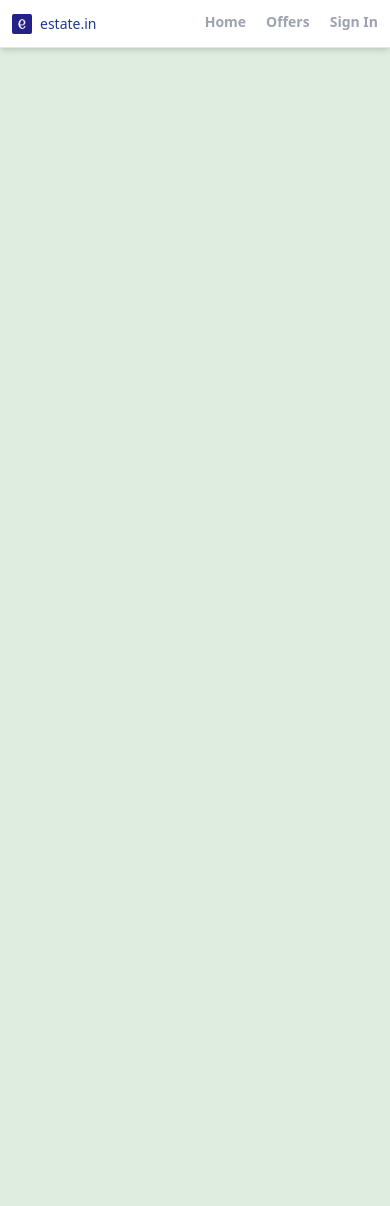
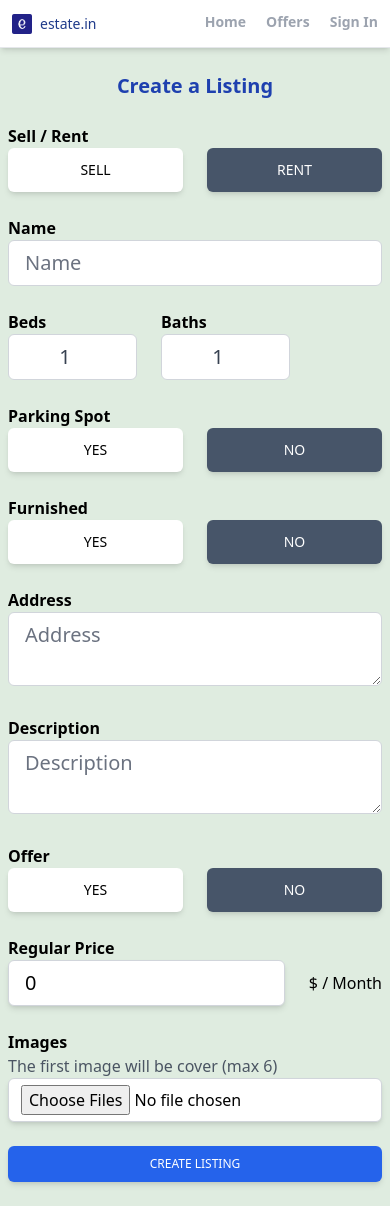
Before and after one commit to 95027/estate.in, a React (Create React App) app: page /create-listing in a window 390 px wide. Before the commit the page ends 844 px from the top, so only its background shows below. Built offline with nearby package versions, Linux system fonts and the light colour scheme; no server answers.

Commit message:
created create listing component UI design

```diff
--- a/src/Routings.js
+++ b/src/Routings.js
@@ -6,6 +6,7 @@ import SignIn from "./pages/SignIn";
 import SignUp from "./pages/SignUp";
 import Offers from "./pages/Offers";
 import PrivateRoute from "./components/PrivateRoute";
+import CreateListing from "./pages/CreateListing";
 
 
 const Routings = () => {
@@ -20,6 +21,7 @@ const Routings = () => {
           <Route path="/sign-in" element={<SignIn/>}/>
           <Route path="/sign-up" element={<SignUp/>}/>
           <Route path="/forgot" element={<ForgotPassword/>}/>
+          <Route path="/create-listing" element={<CreateListing/>}/>
         </Routes>
     </>
   )
--- a/src/components/Header.js
+++ b/src/components/Header.js
@@ -28,7 +28,7 @@ const Header = () => {
     }
 
   return (
-    <div className='bg-white border-b shadow-md sticky top-0 z-40'>
+    <div className='w-full bg-white border-b shadow-md sticky top-0 z-40'>
         <header className='flex justify-between items-center px-3 max-w-6xl mx-auto'>
             <div className='flex items-center cursor-pointer sm:hover:scale-[1.05]' onClick={()=>navigate('/')}>
                 <img src={logo} alt="logo" className='h-5 cursor-pointer sm:h-10 ' />
--- /dev/null
+++ b/src/pages/CreateListing.js
@@ -0,0 +1,104 @@
+import { useState } from 'react';
+
+const CreateListing = () => {
+
+  const [formData, setFormData] = useState({
+    type : "rent",
+    name : "",
+    beds : 1,
+    baths : 1,
+    parking : false,
+    furnished : false,
+    address : "",
+    description : "",
+    offer: false,
+    regularPrice: 0,
+    discountedPrice: 0,
+  })
+
+  const {type, name, beds, baths, parking, furnished, address, description, offer, regularPrice, discountedPrice} = formData;
+
+  const changeFormData = () => {
+
+  }
+
+  return (
+    <main className="max-w-md mx-auto px-2">
+      <h1 className="text-xl md:text-3xl text-center font-bold mt-6 text-blue-800">Create a Listing</h1>
+      <form >
+        <p className="text-base sm:text-lg font-semibold mt-6">Sell / Rent</p>
+        <div className="flex">
+          <button type="button" value={type} id="type" onClick={changeFormData} className={`w-full mr-3 px-7 py-3 font-medium text-sm uppercase shadow-md rounded-md hover:shadow-lg active:shadow-lg transition duration-150 ease-in-out ${type === "rent" ? "bg-white text-black" : "bg-slate-600 text-white"}`}>sell</button>
+          <button type="button" value={type} id="type" onClick={changeFormData} className={`w-full ml-3 px-7 py-3 font-medium text-sm uppercase shadow-md rounded-md hover:shadow-lg active:shadow-lg transition duration-150 ease-in-out ${type === "sale" ? "bg-white text-black" : "bg-slate-600 text-white"}`}>rent</button>
+        </div>
+        <p className="text-base sm:text-lg font-semibold mt-6">Name</p>
+        <input type="text" placeholder="Name" id="name" value={name} onChange={changeFormData} maxLength="32" minLength="8" required className="w-full px-4 py-2 text-xl text-gray-700 rounded-md bg-white border border-gray-300 focus:ring-0 focus:border-2 focus:bg-white focus:border-slate-300" />
+        <div className="flex space-x-6">
+          <div>
+            <p className="text-base sm:text-lg font-semibold mt-6">Beds</p>
+            <input type="number" id="beds" value={beds} onChange={changeFormData} min="1" max="50" required className="w-full px-4 py-2 text-xl text-gray-700 rounded-md bg-white border border-gray-300 focus:ring-0 focus:border-2 focus:bg-white focus:border-slate-300 mb-6 text-center" />
+          </div>
+          <div>
+            <p className="text-base sm:text-lg font-semibold mt-6">Baths</p>
+            <input type="number" id="baths" value={baths} onChange={changeFormData} min="1" max="50" required className="w-full px-4 py-2 text-xl text-gray-700 rounded-md bg-white border border-gray-300 focus:ring-0 focus:border-2 focus:bg-white focus:border-slate-300 mb-6 text-center" />
+          </div>
+        </div>
+        <p className="text-base sm:text-lg font-semibold">Parking Spot</p>
+        <div className="flex">
+          <button type="button" value={parking} id="parking" onClick={changeFormData} className={`w-full mr-3 px-7 py-3 font-medium text-sm uppercase shadow-md rounded-md hover:shadow-lg active:shadow-lg transition duration-150 ease-in-out ${!parking ? "bg-white text-black" : "bg-slate-600 text-white"}`}>yes</button>
+          <button type="button" value={parking} id="parking" onClick={changeFormData} className={`w-full ml-3 px-7 py-3 font-medium text-sm uppercase shadow-md rounded-md hover:shadow-lg active:shadow-lg transition duration-150 ease-in-out ${ parking ? "bg-white text-black" : "bg-slate-600 text-white"}`}>no</button>
+        </div>
+        <p className="text-base sm:text-lg font-semibold mt-6">Furnished</p>
+        <div className="flex">
+          <button type="button" value={furnished} id="furnished" onClick={changeFormData} className={`w-full mr-3 px-7 py-3 font-medium text-sm uppercase shadow-md rounded-md hover:shadow-lg active:shadow-lg transition duration-150 ease-in-out ${ !furnished ? "bg-white text-black" : "bg-black text-white"}`}>yes</button>
+          <button type="button" value={furnished} id="furnished" onClick={changeFormData} className={`w-full ml-3 px-7 py-3 font-medium text-sm uppercase shadow-md rounded-md hover:shadow-lg active:shadow-lg transition duration-150 ease-in-out ${ furnished ? "bg-white text-black" : "bg-slate-600 text-white"}`}>no</button>
+        </div>
+        <p className="text-base sm:text-lg font-semibold mt-6">Address</p>
+        <textarea placeholder="Address" id="address" value={address} onChange={changeFormData} required className="w-full px-4 py-2 text-xl text-gray-700 rounded-md bg-white border border-gray-300 focus:ring-0 focus:border-2 focus:bg-white focus:border-slate-300 mb-6" />
+        <p className="text-base sm:text-lg font-semibold">Description</p>
+        <textarea placeholder="Description" id="description" value={description} onChange={changeFormData} required className="w-full px-4 py-2 text-xl text-gray-700 rounded-md bg-white border border-gray-300 focus:ring-0 focus:border-2 focus:bg-white focus:border-slate-300 mb-6" />
+        <p className="text-base sm:text-lg font-semibold">Offer</p>
+        <div className="flex">
+          <button type="button" value={offer} id="offer" onClick={changeFormData} className={`w-full mr-3 px-7 py-3 font-medium text-sm uppercase shadow-md rounded-md hover:shadow-lg active:shadow-lg transition duration-150 ease-in-out ${!offer ? "bg-white text-black" : "bg-slate-600 text-white"}`}>yes</button>
+          <button type="button" value={parking} id="parking" onClick={changeFormData} className={`w-full ml-3 px-7 py-3 font-medium text-sm uppercase shadow-md rounded-md hover:shadow-lg active:shadow-lg transition duration-150 ease-in-out ${ offer ? "bg-white text-black" : "bg-slate-600 text-white"}`}>no</button>
+        </div>
+        <div className="flex items-center mt-6">
+          <div>
+            <p className="text-base sm:text-lg font-semibold">Regular Price</p>
+            <div className="w-full flex items-center justify-center space-x-6">
+              <input type="number" id="regular-price" value={regularPrice} onChange={changeFormData} required min="50" className="w-full px-4 py-2 text-xl font-medium shadow-md rounded-md border border-gray-300 focus:ring-0 focus:border-2 focus:bg-white focus:border-slate-300" />
+              {type === "rent" && (
+              <div>
+                <p className="w-full whitespace-nowrap">$ / Month</p>
+              </div>
+            )}
+            </div>
+          </div>
+        </div>
+        {offer && (
+          <div className="flex items-center mt-6">
+            <div>
+              <p className="text-base sm:text-lg font-semibold">Discounted Price</p>
+              <div className="w-full flex items-center justify-center space-x-6">
+                <input type="number" id="discounted-price" value={discountedPrice} onChange={changeFormData} required={offer} className="w-full px-4 py-2 text-xl font-medium shadow-md rounded-md border border-gray-300 focus:ring-0 focus:border-2 focus:bg-white focus:border-slate-300" />
+                {type === "rent" && (
+                 <div>
+                  <p className="w-full whitespace-nowrap">$</p>
+                </div>
+                )}
+              </div>
+            </div>
+          </div>
+        )}
+        <div className="mt-6 mb-6">
+         <p className="text-base sm:text-lg font-semibold">Images</p>
+         <p className="text-gray-600">The first image will be cover (max 6) </p>
+         <input type="file" id="images" onChange={changeFormData} accept=".jpg,.png,.jpeg" multiple required className="w-full bg-white px-3 py-1.5 shadow-md rounded-md hover:shadow-lg active:shadow-lg transition duration-150 ease-in-out border border-gray-300 focus:outline-none focus:ring-0 focus:bg-white focus:border-2 focus:border-slate-300"/>
+        </div>
+        <button type="submit" className="mb-6 w-full bg-blue-600 px-7 py-2.5 text-white sm:text-sm text-xs uppercase font-medium rounded-md shadow-md hover:bg-blue-700 transition duration-150 ease-in-out hover:shadow-lg active:bg-blue-800">Create Listing</button>
+      </form>
+    </main>
+  )
+}
+
+export default CreateListing
--- a/src/pages/Profile.js
+++ b/src/pages/Profile.js
@@ -1,9 +1,10 @@
 import { useState } from "react";
 import {getAuth, updateProfile} from 'firebase/auth';
-import { useNavigate } from "react-router-dom";
+import { useNavigate, NavLink } from "react-router-dom";
 import { toast } from "react-toastify";
 import { doc, updateDoc } from "firebase/firestore";
 import { db } from "../firebase/config";
+import {FaHome} from 'react-icons/fa';
 
 const Profile = () => {
 
@@ -49,9 +50,9 @@ const Profile = () => {
     <>
       <section className="max-w-6xl mx-auto p-1">
         <h1 className="text-2xl text-center text-blue-900 font-bold mt-6">My Profile</h1>
-        <div className="w-full md:w-[50%] mt-6 px-3 py-1 mx-auto rounded-md border-[1px] border-blue-900">
-          <form>
-            <div className="flex items-center">
+        <div className="w-full md:w-[50%] mt-6 px-3 py-1 mx-auto">
+          <form className="border-[1px] border-blue-900 rounded-md p-1">
+            <div className="flex items-center ">
               <label className="mb-5 mr-1 whitespace-nowrap font-semibold text-xs sm:text-sm md:text-base">User Name: </label>
               <input type="text" value={name} onChange={(e)=>setName(e.target.value)} disabled={!edit}  className="w-full px-4 py-2 text-xs sm:text-sm  md:text-lg  text-gray-700 border-none focus:ring-0 rounded-md mb-6 disabled:bg-transparent disabled:text-blue-900 disabled:font-bold"/>
             </div>
@@ -64,6 +65,11 @@ const Profile = () => {
               <p onClick={signOut} className="text-blue-600 hover:text-blue-800 transition ease-in-out duration-200 cursor-pointer">Sign Out</p>
             </div>
           </form>
+            <button type="submit" className="w-full bg-blue-600 mt-6 px-7 py-2 uppercase rounded-md text-white text-sm font-medium flex items-center justify-center shadow-md hover:bg-blue-700 transition duration-150 ease-in-out active:bg-blue-800">
+              <NavLink to="/create-listing" className="flex items-center justify-center whitespace-nowrap">
+                <FaHome className="md:mr-2 mr-1 text-black md:text-3xl text-2xl bg-red-200 rounded-full p-1 border-2"/><span className="text-xs md:text-base">Sell or rent your home</span>
+              </NavLink>
+            </button>
         </div>
       </section>
     </>
```
